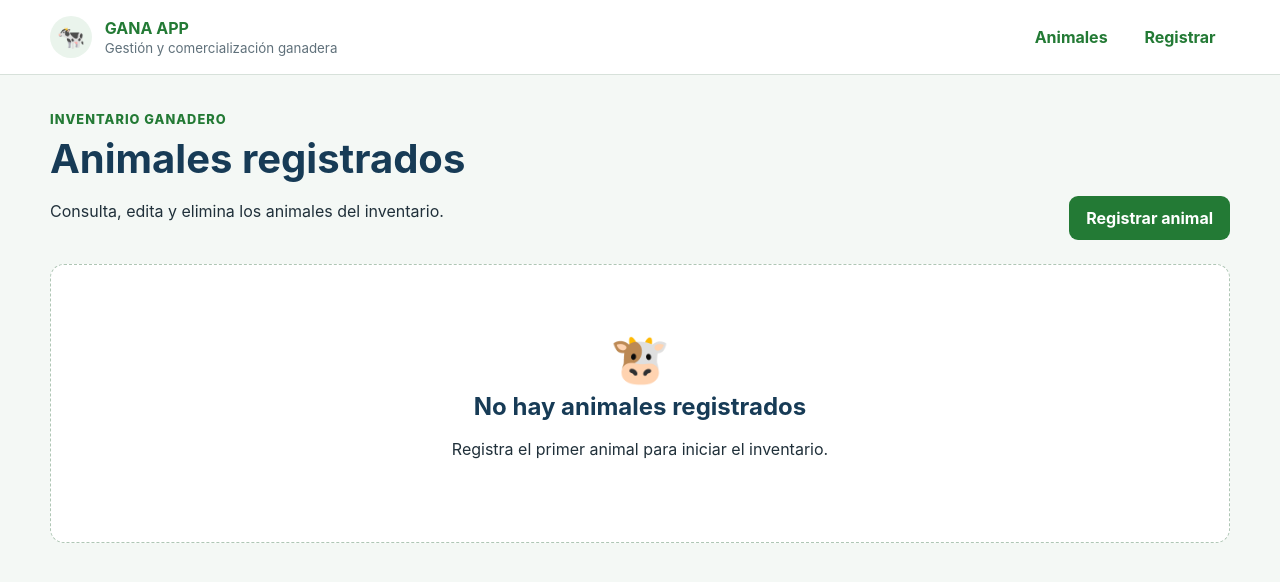
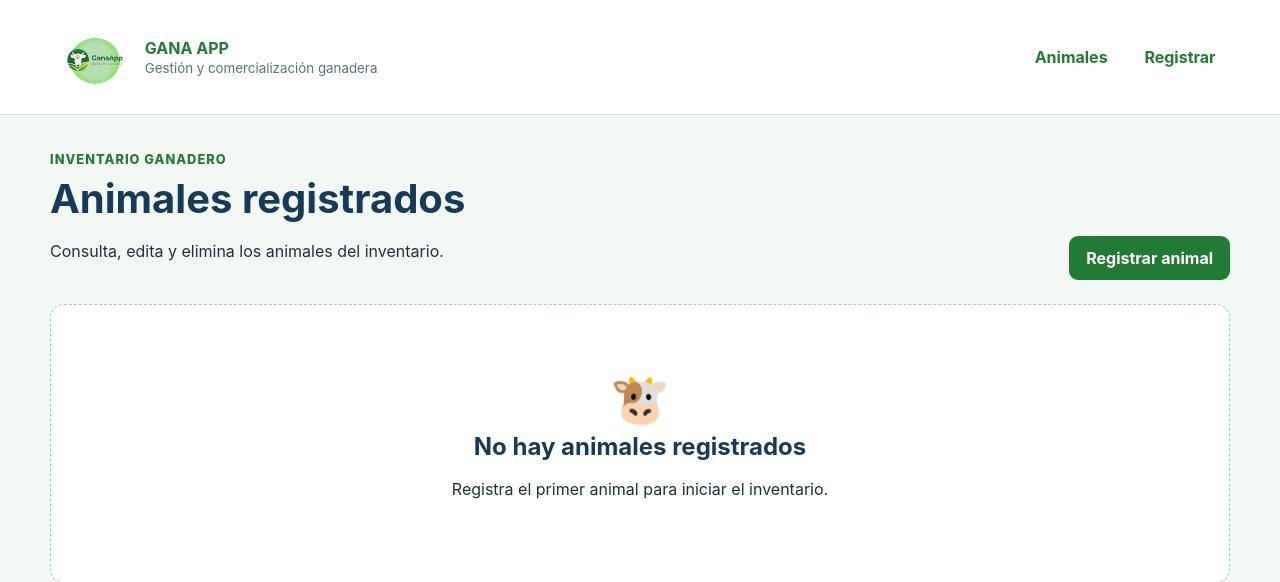
Before and after one commit to playxbox409-dotcom/Programa-Git, a Java web app: page / in a window 1280 px wide. Shown: the top 582 px of the page. Run offline with Tomcat 11, a stand-in JSP engine, Linux system fonts and the light colour scheme; data that the repository does not hold is empty.

Commit message:
fix: integrar logo y corregir codificacion UTF-8

```diff
--- a/modulos/gana-app-web-servlets/src/main/java/co/edu/sena/ganaapp/web/AnimalServlet.java
+++ b/modulos/gana-app-web-servlets/src/main/java/co/edu/sena/ganaapp/web/AnimalServlet.java
@@ -34,6 +34,8 @@ public final class AnimalServlet extends HttpServlet {
     protected void doGet(HttpServletRequest solicitud, HttpServletResponse respuesta)
             throws ServletException, IOException {
         solicitud.setCharacterEncoding("UTF-8");
+        respuesta.setCharacterEncoding("UTF-8");
+        respuesta.setContentType("text/html;charset=UTF-8");
         String accion = parametro(solicitud, "accion", "listar");
         try {
             switch (accion) {
@@ -50,6 +52,8 @@ public final class AnimalServlet extends HttpServlet {
     protected void doPost(HttpServletRequest solicitud, HttpServletResponse respuesta)
             throws ServletException, IOException {
         solicitud.setCharacterEncoding("UTF-8");
+        respuesta.setCharacterEncoding("UTF-8");
+        respuesta.setContentType("text/html;charset=UTF-8");
         String accion = parametro(solicitud, "accion", "crear");
         try {
             switch (accion) {
--- a/modulos/gana-app-web-servlets/src/main/webapp/WEB-INF/vistas/animales/formulario.jsp
+++ b/modulos/gana-app-web-servlets/src/main/webapp/WEB-INF/vistas/animales/formulario.jsp
@@ -1,4 +1,4 @@
-<%@ page contentType="text/html;charset=UTF-8" language="java" %>
+<%@ page contentType="text/html;charset=UTF-8" pageEncoding="UTF-8" language="java" %>
 <%@ taglib prefix="c" uri="jakarta.tags.core" %>
 <!doctype html>
 <html lang="es">
--- a/modulos/gana-app-web-servlets/src/main/webapp/WEB-INF/vistas/animales/lista.jsp
+++ b/modulos/gana-app-web-servlets/src/main/webapp/WEB-INF/vistas/animales/lista.jsp
@@ -1,4 +1,4 @@
-<%@ page contentType="text/html;charset=UTF-8" language="java" %>
+<%@ page contentType="text/html;charset=UTF-8" pageEncoding="UTF-8" language="java" %>
 <%@ taglib prefix="c" uri="jakarta.tags.core" %>
 <!doctype html>
 <html lang="es">
--- a/modulos/gana-app-web-servlets/src/main/webapp/WEB-INF/vistas/comun/cabecera.jspf
+++ b/modulos/gana-app-web-servlets/src/main/webapp/WEB-INF/vistas/comun/cabecera.jspf
@@ -1,9 +1,11 @@
 <header class="encabezado">
     <div class="marca">
-        <span class="marca__icono" aria-hidden="true">🐄</span>
+        <img class="marca__logo"
+             src="${pageContext.request.contextPath}/img/logo_gana_app.png"
+             alt="Logo de GANA APP">
         <div>
             <strong>GANA APP</strong>
-            <small>Gestión y comercialización ganadera</small>
+            <small>Gesti&oacute;n y comercializaci&oacute;n ganadera</small>
         </div>
     </div>
     <nav aria-label="Navegación principal">
--- a/modulos/gana-app-web-servlets/src/main/webapp/css/estilos.css
+++ b/modulos/gana-app-web-servlets/src/main/webapp/css/estilos.css
@@ -14,7 +14,7 @@ body { margin: 0; font-family: Inter, "Segoe UI", sans-serif; color: var(--texto
 a { color: inherit; }
 .encabezado { display: flex; justify-content: space-between; align-items: center; gap: 2rem; padding: 1rem max(1.2rem, calc((100% - 1180px) / 2)); background: #fff; border-bottom: 1px solid var(--borde); }
 .marca { display: flex; align-items: center; gap: .8rem; color: var(--verde); }
-.marca__icono { display: grid; place-items: center; width: 42px; height: 42px; border-radius: 50%; background: var(--verde-claro); font-size: 1.4rem; }
+.marca__logo { display: block; width: 82px; height: 82px; object-fit: contain; flex: 0 0 auto; }
 .marca strong, .marca small { display: block; }
 .marca small { color: #60717b; margin-top: .15rem; }
 nav { display: flex; gap: .5rem; }
```
Also changed, not shown: modulos/gana-app-web-servlets/src/main/webapp/img/logo_gana_app.png (added).
